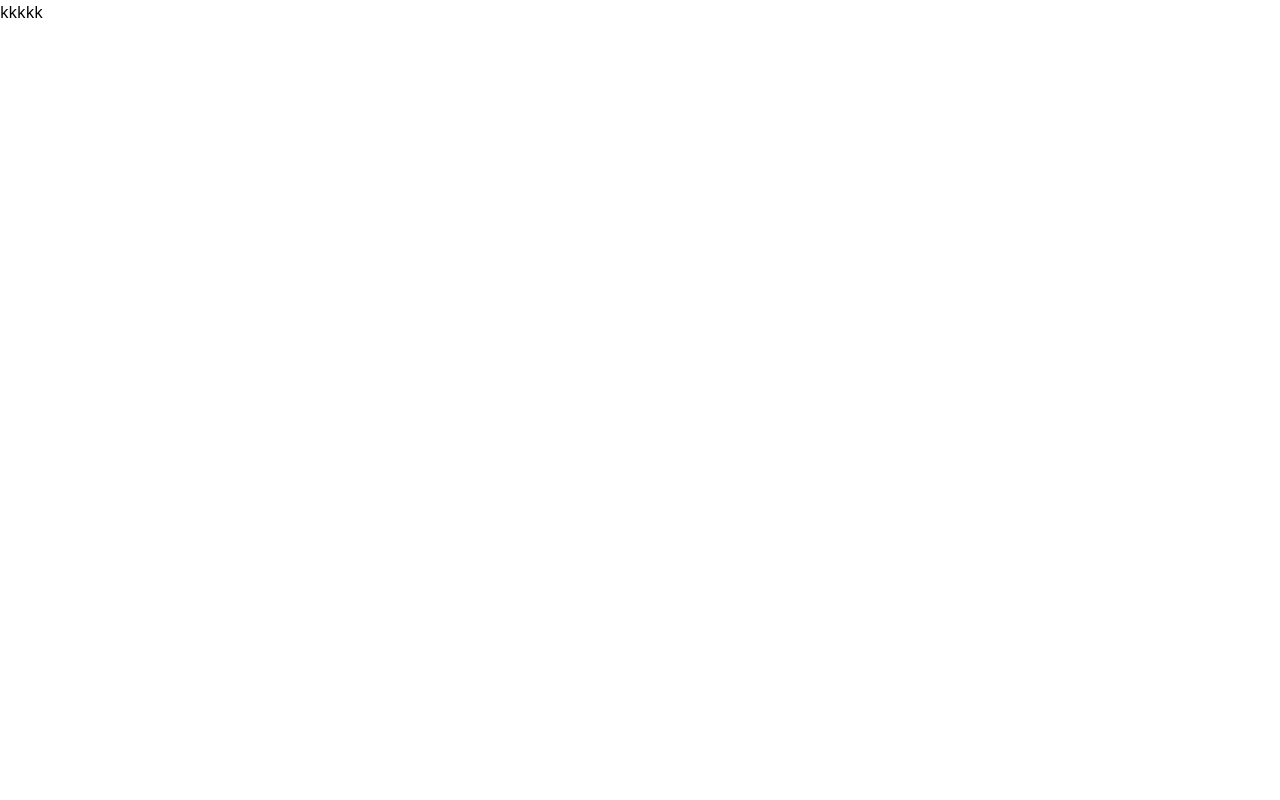
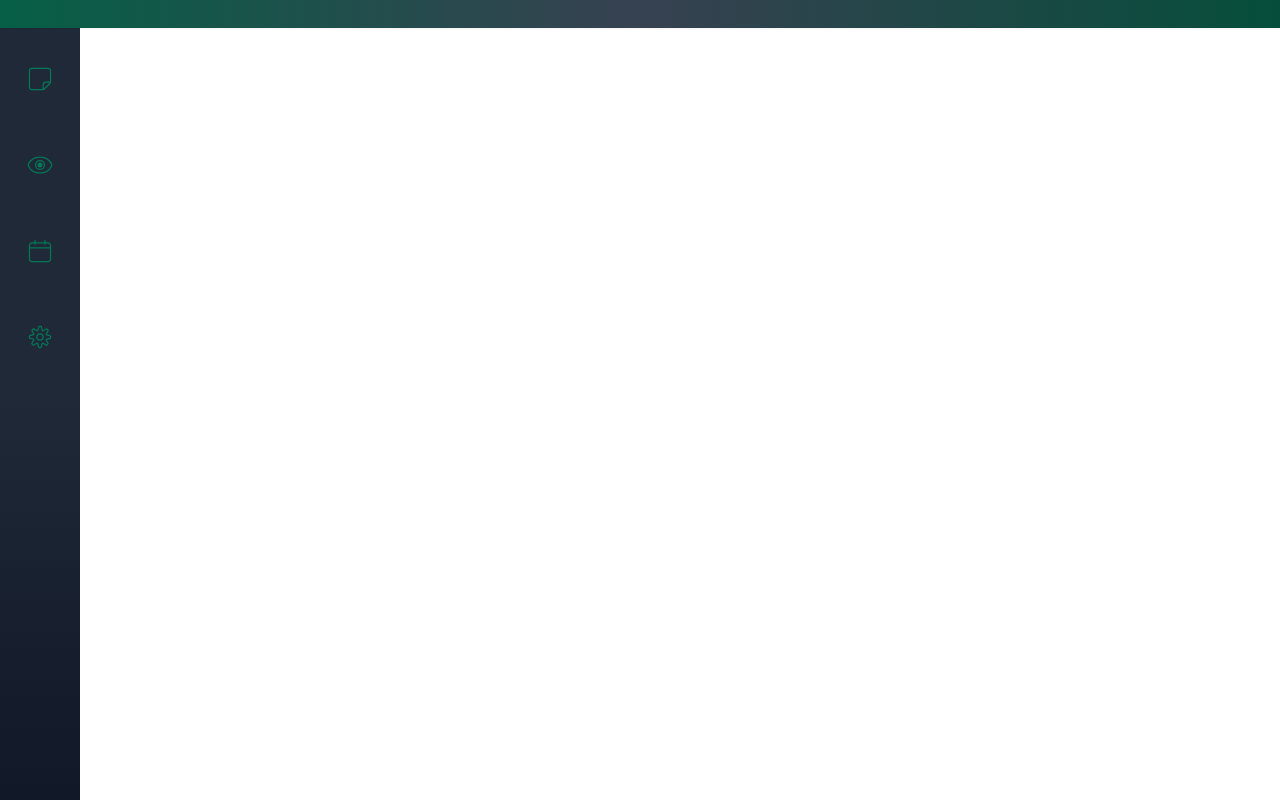
Before and after one commit to erratinsilentio/Soul-Journal, a Next.js app in the folder client/: page / in a window 1280 px wide. Built offline with nearby package versions, Linux system fonts and the light colour scheme.

Commit message:
feat(header and navbar): started working on basic layout styling

```diff
--- /dev/null
+++ b/client/app/Header.tsx
@@ -0,0 +1,5 @@
+export const Header = () => {
+  return (
+    <header className="fixed z-10 top-0 w-screen h-7 bg-gradient-to-r from-emerald-800 via-gray-700 to-emerald-900 shadow-sm"></header>
+  );
+};
--- /dev/null
+++ b/client/app/Navbar.tsx
@@ -0,0 +1,12 @@
+import { CiStickyNote, CiSettings, CiRead, CiCalendar } from "react-icons/ci";
+
+export const Navbar = () => {
+  return (
+    <nav className="fixed z-0 top-0 left-0 flex flex-col py-16 items-center min-h-screen w-20 bg-gradient-to-b from-gray-800 via-gray-800 to-gray-900">
+      <CiStickyNote className="text-emerald-700 text-3xl" />
+      <CiRead className="text-emerald-700 text-3xl mt-14" />
+      <CiCalendar className="text-emerald-700 text-3xl mt-14" />
+      <CiSettings className="text-emerald-700 text-3xl mt-14" />
+    </nav>
+  );
+};
--- a/client/app/layout.tsx
+++ b/client/app/layout.tsx
@@ -1,4 +1,6 @@
 import "./globals.css";
+import { Header } from "./Header";
+import { Navbar } from "./Navbar";
 
 export default function RootLayout({
   children,
@@ -8,7 +10,11 @@ export default function RootLayout({
   return (
     <html lang="en">
       <head />
-      <body>{children}</body>
+      <body>
+        <Header />
+        <Navbar />
+        {children}
+      </body>
     </html>
   );
 }
--- a/client/app/page.tsx
+++ b/client/app/page.tsx
@@ -1,3 +1,3 @@
 export default function Home() {
-  return <main>kkkkk</main>;
+  return <main></main>;
 }
--- a/client/package.json
+++ b/client/package.json
@@ -10,6 +10,8 @@
   },
   "dependencies": {
     "@next/font": "13.1.5",
+    "@supabase/auth-ui-react": "^0.2.6",
+    "@supabase/supabase-js": "^2.4.1",
     "@types/node": "18.11.18",
     "@types/react": "18.0.27",
     "@types/react-dom": "18.0.10",
@@ -17,6 +19,7 @@
     "next": "13.1.5",
     "react": "18.2.0",
     "react-dom": "18.2.0",
+    "react-icons": "^4.7.1",
     "typescript": "4.9.4"
   },
   "devDependencies": {
```
Also changed, not shown: client/supabase.ts (added, +10 -0 lines), 2 other files (tests, documents, lock files or other folders).
